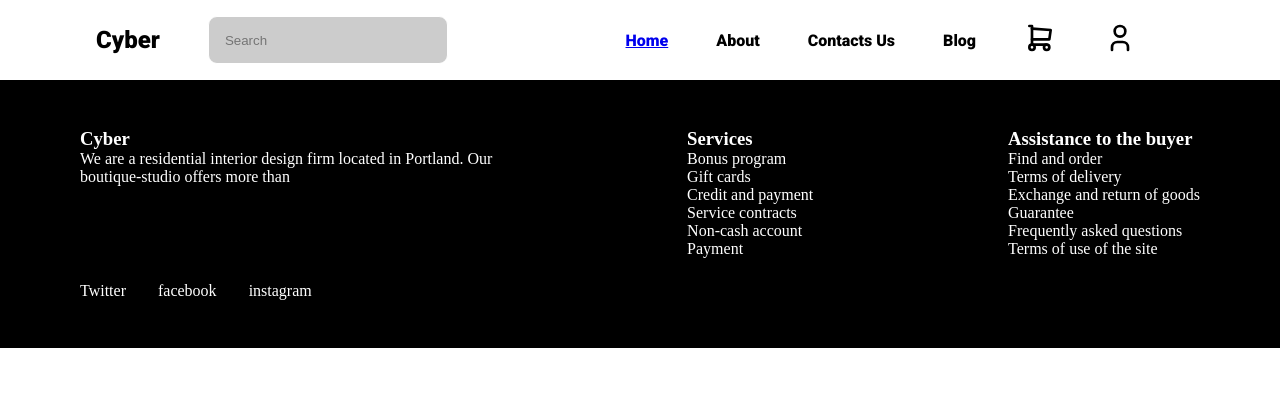
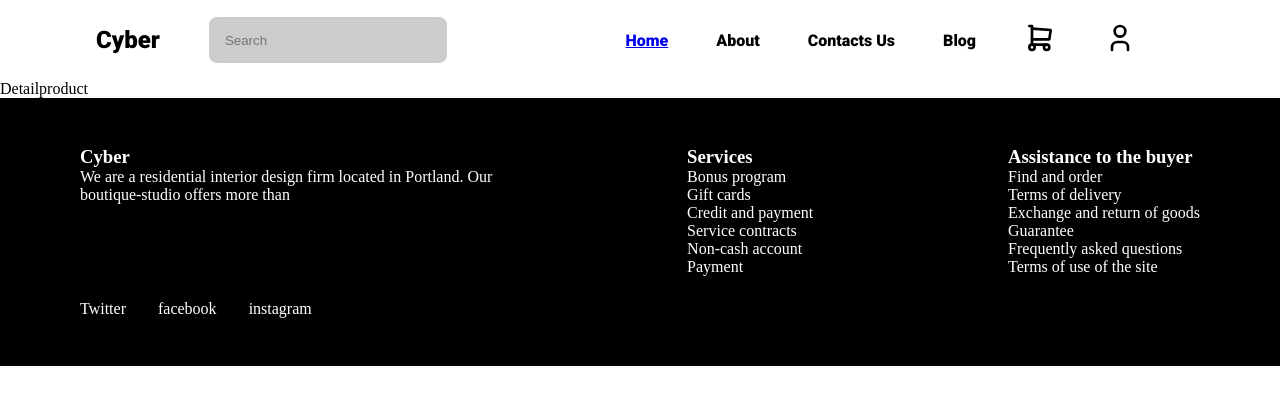
Before and after one commit to EmilianoCabral/E-commerce-webside-template, a React (Vite) app: page /Detailproduct in a window 1280 px wide. Shown: the top 404 px of the page. Built offline with nearby package versions, Linux system fonts and the light colour scheme.

Commit message:
adding link detailproduct

```diff
--- a/src/App.tsx
+++ b/src/App.tsx
@@ -5,6 +5,7 @@ import { Footer } from './Components/Footer/Footer'
 import { BrowserRouter, Route, Routes } from 'react-router-dom'
 import { Pageproductos } from './pages/pagesproduct/Pageproductos'
 import { Home } from './pages/Home'
+import { Detailproduct } from './pages/detailproduct/Detailproduct'
 
 function App() {
 
@@ -15,6 +16,7 @@ function App() {
           <Routes>
             <Route path='/' element={<Home />} />
             <Route path='/Pageproductos' element={<Pageproductos />} />
+            <Route path='/Detailproduct' element={<Detailproduct />} />
           </Routes>
         </main>
       <Footer />
--- a/src/Components/buttons/Buttons.tsx
+++ b/src/Components/buttons/Buttons.tsx
@@ -9,7 +9,7 @@ export const Buttons = (props: props) => {
     let { title } = props
     return (
         <button className="buttons0">
-            <Link to="/Pageproductos">{title}</Link>
+            <Link to="/Detailproduct">{title}</Link>
         </button>
     )
 }
@@ -20,7 +20,7 @@ export const Buttons1 = (props: props) => {
 
     return (
         <button className="buttons1">
-            <Link to="/Pageproductos">{title}</Link>
+            <Link to="/Detailproduct">{title}</Link>
         </button>
     )
 }
--- a/src/pages/detailproduct/Detailproduct.tsx
+++ b/src/pages/detailproduct/Detailproduct.tsx
@@ -0,0 +1,8 @@
+
+export const Detailproduct = () => {
+    return (
+        <div>
+            Detailproduct
+        </div>
+    )
+}
```
